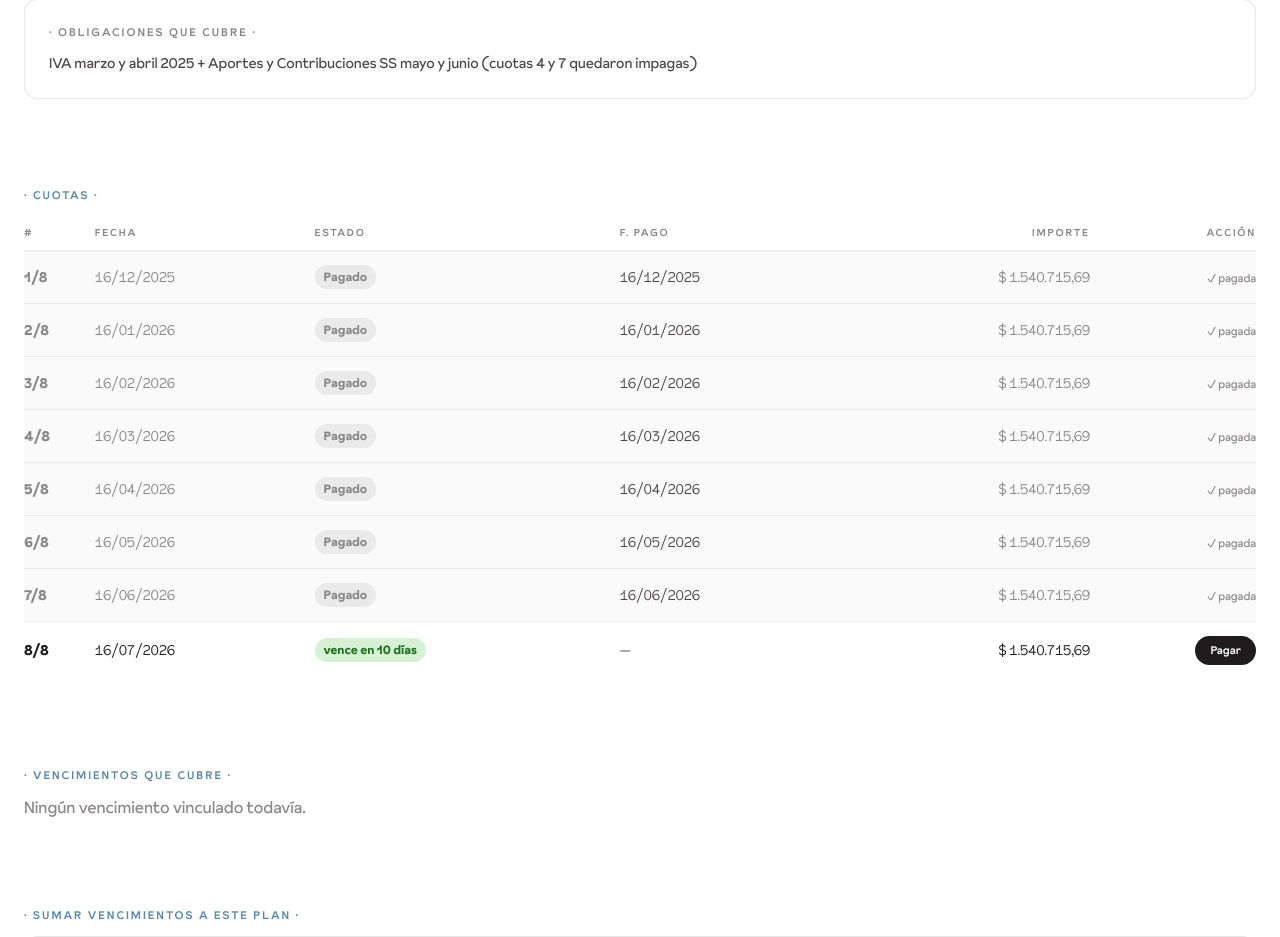
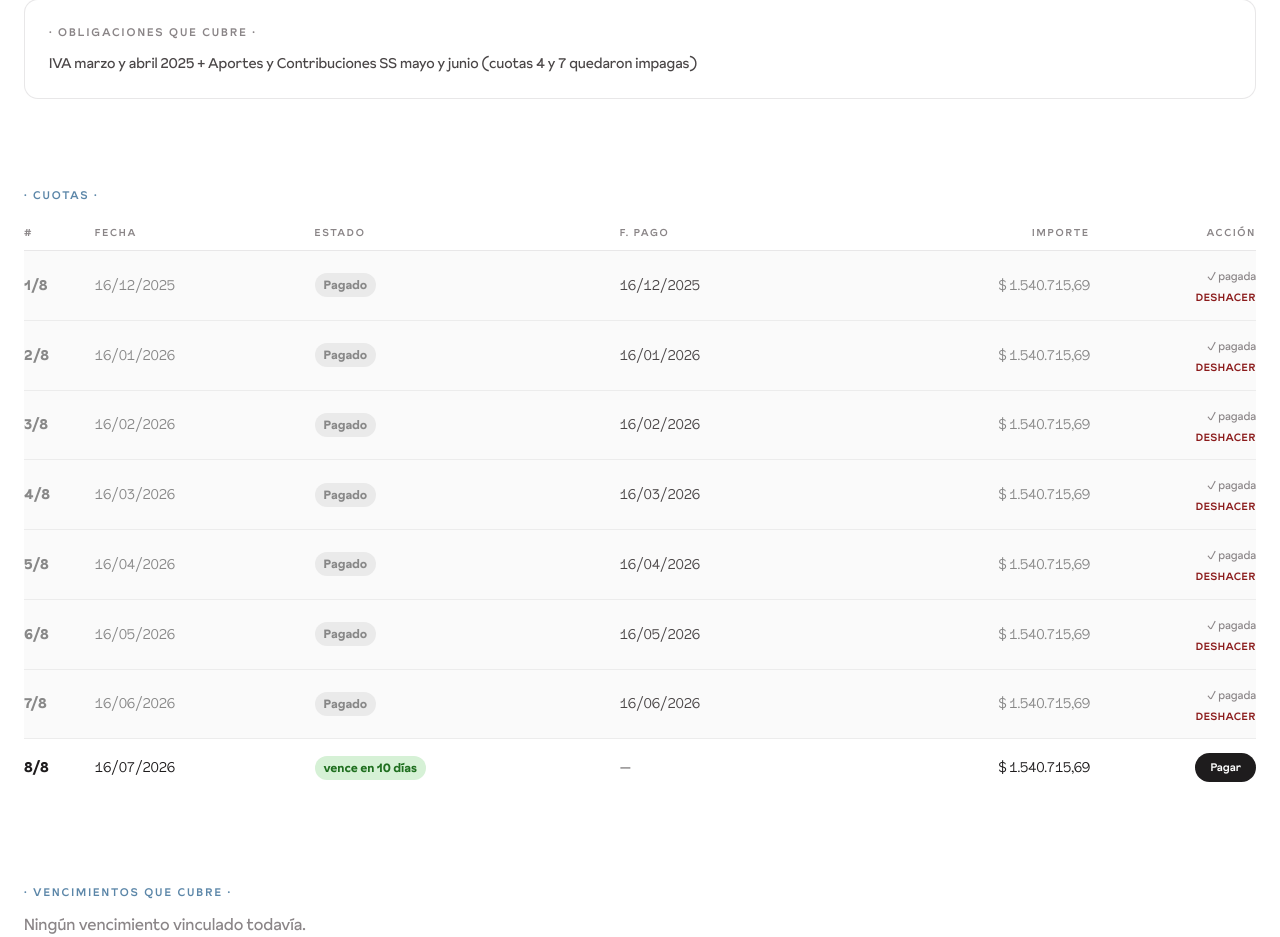
Before and after one commit to facumorala/piccolina-vencimientos, a Flask app: page /planes/1 in a window 1280 px wide. Shown: the part 449-1386 px from the top of the page. Run offline with Flask 3, Linux system fonts and the light colour scheme; the visitor is signed in with stand-in values (Sample User, id 1); data comes from the database, SQL or seed files in the repository; some libraries are stand-ins or nearby versions.

Commit message:
feat(planes): botón "deshacer" en cuotas pagadas del detalle del plan
Permite marcar una cuota como impaga desde la pantalla del plan (modal de
confirmación → reusa vencimientos.eliminar_pago, vuelve al detalle por Referer).
Sirve para corregir el estado real de cuotas AFIP salteadas (ej. Plan A:
cuotas 4 y 7 quedaron impagas pero figuraban pagadas).

Co-Authored-By: Claude Opus 4.8 (1M context) <noreply@anthropic.com>

```diff
--- a/app/templates/planes/detalle.html
+++ b/app/templates/planes/detalle.html
@@ -60,6 +60,10 @@
             <td style="text-align: right;">
               {% if c.pagado %}
                 <span style="color: var(--ink-3); font-size: 11px;">✓ pagada</span>
+                <button class="btn-link" type="button"
+                        style="display: block; margin: 4px 0 0 auto; font-size: 10.5px; color: #8B1B1B;"
+                        onclick='abrirDeshacer({{ c.id }}, "{{ c.plan_cuota_nro }}/{{ plan.cuotas_totales }}")'
+                        title="Marcar esta cuota como impaga (pendiente)">deshacer</button>
               {% else %}
                 <button class="btn btn-primary" style="padding: 5px 14px; font-size: 11px;"
                         type="button"
@@ -123,6 +127,22 @@
   {% endif %}
 
   {# ──────────────────────────────────────────────────────────────────── #}
+  {# MODAL: Deshacer pago de cuota (marcar impaga)                         #}
+  {# ──────────────────────────────────────────────────────────────────── #}
+  <div id="modal-deshacer" class="modal-overlay" style="display: none;">
+    <div class="modal" style="max-width: 400px;">
+      <h2 class="huge mb-3" style="font-size: 22px;">Marcar cuota como impaga</h2>
+      <p id="modal-deshacer-info" class="text-[13px] mb-4" style="color: var(--ink-2);"></p>
+      <form id="form-deshacer" method="post">
+        <div class="modal-actions">
+          <button class="btn btn-ghost" type="button" onclick="cerrarModal('modal-deshacer')">Cancelar</button>
+          <button class="btn btn-plum" type="submit">Sí, marcar impaga</button>
+        </div>
+      </form>
+    </div>
+  </div>
+
+  {# ──────────────────────────────────────────────────────────────────── #}
   {# MODAL: Pagar cuota                                                    #}
   {# ──────────────────────────────────────────────────────────────────── #}
   <div id="modal-pagar" class="modal-overlay" style="display: none;">
@@ -159,6 +179,14 @@
       document.getElementById('modal-pagar-titulo').textContent = 'Pagar: ' + concepto;
       abrirModal('modal-pagar');
     }
+
+    function abrirDeshacer(vid, label) {
+      const form = document.getElementById('form-deshacer');
+      form.action = `/vencimientos/${vid}/eliminar-pago`;
+      document.getElementById('modal-deshacer-info').textContent =
+        'La cuota ' + label + ' va a volver a quedar como NO pagada (pendiente).';
+      abrirModal('modal-deshacer');
+    }
   </script>
 
 {% endblock %}
```
